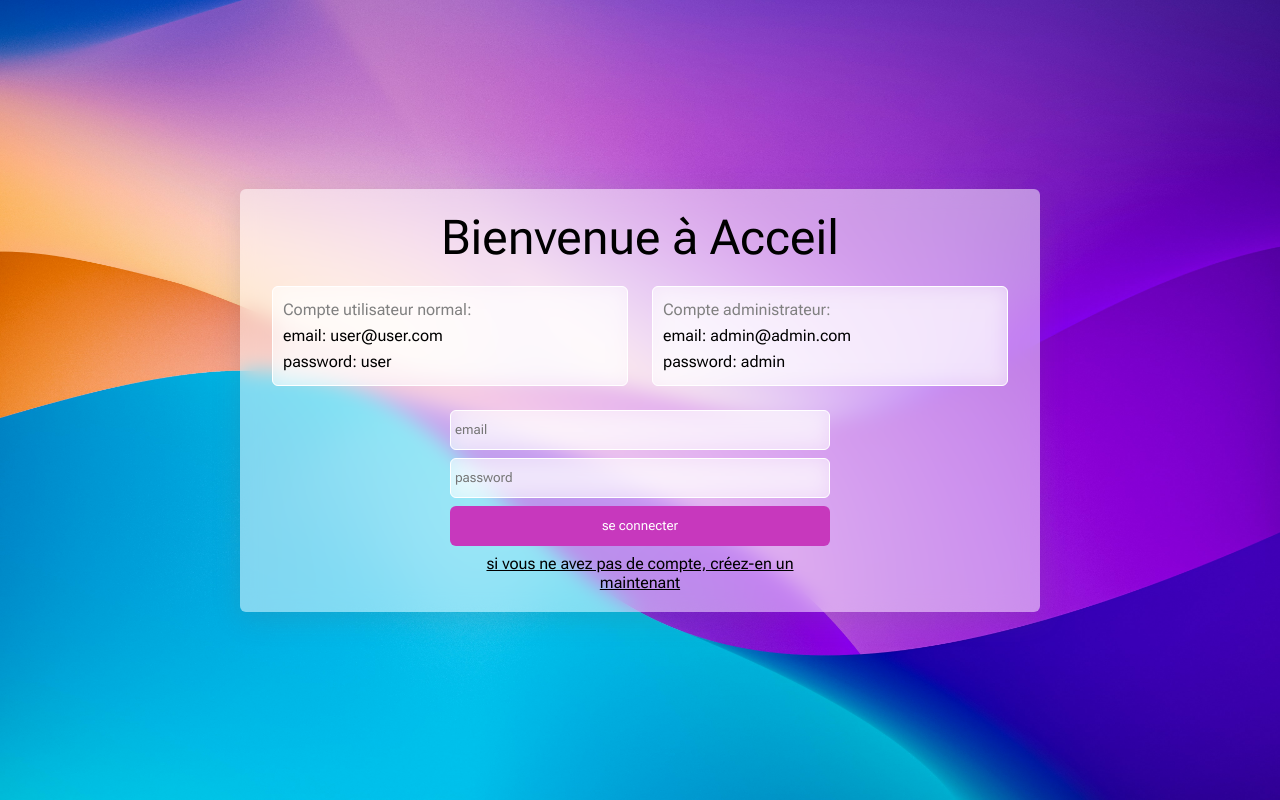
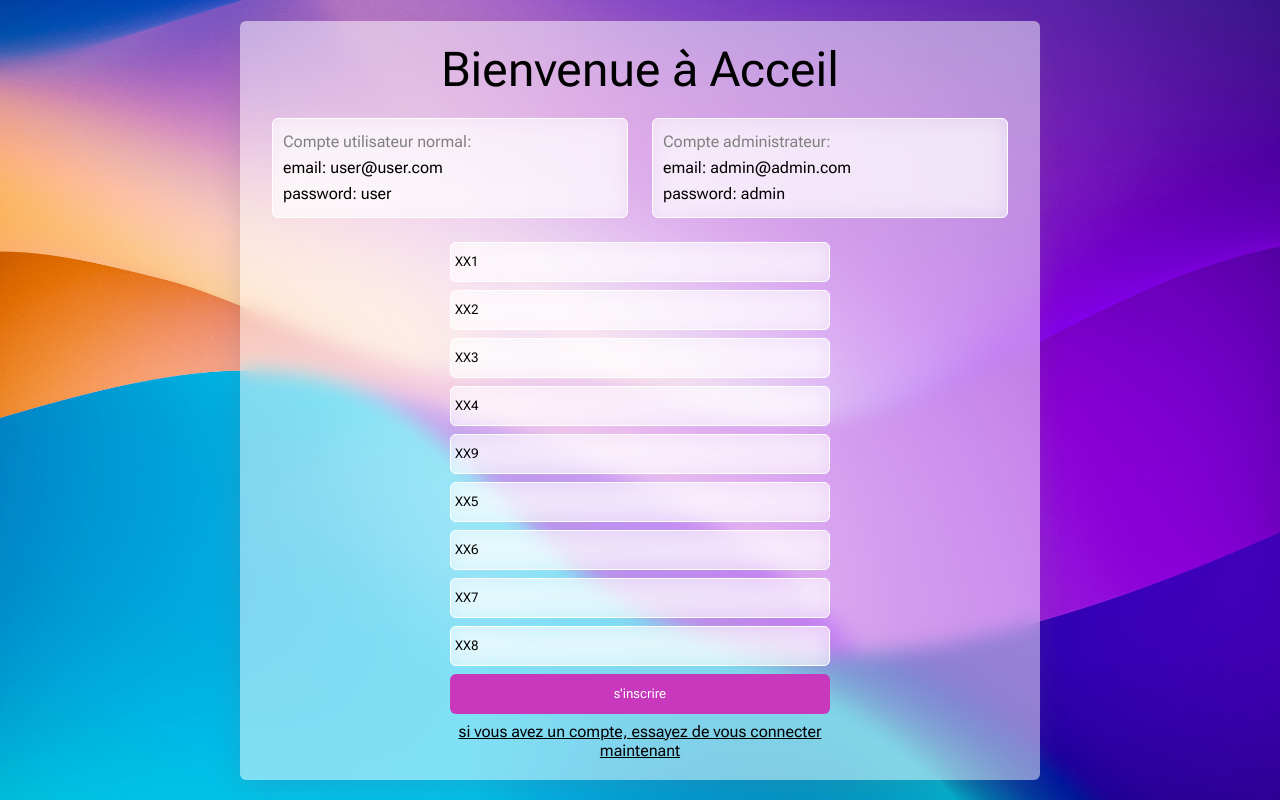
Before and after one commit to wailsonlucas/nextjs-react-univ-app, a Next.js app: page / in a window 1280 px wide. Built offline with nearby package versions, Linux system fonts and the light colour scheme.

Commit message:
building login and signup systems

```diff
--- a/package.json
+++ b/package.json
@@ -13,6 +13,8 @@
     "@emotion/styled": "^11.11.5",
     "@mui/icons-material": "^5.15.18",
     "@mui/material": "^5.15.18",
+    "@mui/x-date-pickers": "^7.5.1",
+    "dayjs": "^1.11.11",
     "next": "14.1.0",
     "pg": "^8.11.5",
     "react": "^18",
--- /dev/null
+++ b/src/pages/api/add-doc.js
@@ -0,0 +1,7 @@
+let pool = require('./database')
+
+export default function handler(req, res) {
+	let docs_list = req.body
+	console.log(docs_list)
+	res.status(200).end()
+}
--- /dev/null
+++ b/src/pages/api/database.js
@@ -0,0 +1,22 @@
+const { Pool } = require('pg')
+
+// const pool= new Pool({user: 'postgres',host: 'localhost',database: 'db',password: 'aaa',port: 5432});
+// const pool = new Pool({connectionString: process.env.POSTGRES_URL});
+
+let local_config = {
+	user: 'postgres',
+	host: 'localhost',
+	database: 'home1',
+	password: 'aaa',
+	port: 5432
+}
+
+let vercel_config = {
+	connectionString: process.env.POSTGRES_URL
+}
+
+let environment = process.env.ENVIRONMENT
+
+let pool = new Pool( environment === 'production' ? vercel_config : local_config)
+
+module.exports = pool
--- a/src/pages/api/hello.js
+++ /dev/null
@@ -1,5 +0,0 @@
-// Next.js API route support: https://nextjs.org/docs/api-routes/introduction
-
-export default function handler(req, res) {
-  res.status(200).json({ name: "John Doe" });
-}
--- /dev/null
+++ b/src/pages/api/signup.js
@@ -0,0 +1,52 @@
+import pool from './database'
+
+export default async function handler(req, res) {
+    try {
+        let {
+        n_inscription,
+        nom,
+        prenom ,
+        date_n_time_birth ,
+        national_id,
+        date_publication,
+        a_propos,
+        adresse,
+        specialite
+      } = req.body
+
+      // console.log(req.body)
+      let qry = `INSERT INTO users(n_inscription,
+        nom,
+        prenom,
+        date_n_time_birth,
+        national_id,
+        date_publication,
+        a_propos,
+        adresse,
+        specialite)
+      VALUES('${n_inscription}','${nom}','${prenom}','${date_n_time_birth}','${national_id}','${date_publication}','${a_propos}','${adresse}','${specialite}')RETURNING *;`
+
+      let result = await pool.query(qry)
+      // console.log(result.rows)
+      res.status(200).end()
+
+    }catch(err){
+        console.error(err)
+    }
+}
+
+
+
+
+
+
+
+// 775533
+// yassine
+// hamza
+// 01/01/1998
+// informatic
+// 0000778
+// /10/4/2024
+// accune props
+// Algeria
--- a/src/pages/index.jsx
+++ b/src/pages/index.jsx
@@ -1,12 +1,131 @@
+import { useRouter } from 'next/router'
 import s from "@/styles/Home.module.css";
 import { useState } from 'react'
 import Image from 'next/image'
+//MUI
+import Alert from '@mui/material/Alert';
+import ErrorOutlineIcon from '@mui/icons-material/ErrorOutline';
 
 
 export default function Home() {
-  let [loginUI, setLoginUI] = useState(true)
+  let router = useRouter()
+  let [loginUI, setLoginUI] = useState(false)
+  let [login, setLogin] = useState({
+    nom:null,
+    n_inscription:null
+  })
+  let [signup, setSignup] = useState({
+    n_inscription: "XX1",
+    nom: "XX2",
+    prenom: "XX3" ,
+    date_n_time_birth:"XX4" ,
+    national_id: "XX5",
+    date_publication: "XX6",
+    a_propos: "XX7",
+    adresse: "XX8",
+    specialite: "XX9",
+  })
+  let [alert, setAlert] = useState({
+    state:false,
+    message:null,
+    severit:null
+  })
+
+  async function handleSignup(){
+    try {
+      let {
+        n_inscription,
+        nom,
+        prenom ,
+        date_n_time_birth ,
+        national_id,
+        date_publication,
+        a_propos,
+        adresse,
+        specialite
+      } = signup
+
+      if(!n_inscription ||
+        !nom ||
+        !prenom||
+        !date_n_time_birth ||
+        !national_id ||
+        !date_publication ||
+        !a_propos ||
+        !adresse ||
+        !specialite) return setAlert({
+          state:true,
+          message:"veuillez remplir tous les champs",
+          severit:"error"
+        })
+
+        let req = await fetch('/api/signup', {
+          method: "POST",
+          headers: {
+            'content-type':'application/json'
+          },
+          body: JSON.stringify(signup)
+        })
+        setSignup({
+           n_inscription: null,
+            nom: null,
+            prenom: null,
+            date_n_time_birth:null,
+            national_id: null,
+            date_publication: null,
+            a_propos: null,
+            adresse: null,
+            specialite: null
+        })
+        if(req.ok) setLoginUI(true)
+
+    }catch(err){
+      console.error(err)
+    }
+  }
+
+  async function handleLogin(){
+    try {
+      let {
+        n_inscription,
+        nom
+      } = login
+
+      if(!n_inscription ||
+        !nom
+        ) return setAlert({
+          state:true,
+          message:"veuillez remplir tous les champs",
+          severit:"error"
+        })
+
+        let req = await fetch('/api/login', {
+          method: "POST",
+          headers: {
+            'content-type':'application/json'
+          },
+          body: JSON.stringify(login)
+        })
+        setSignup({
+           n_inscription: null,
+            nom: null
+        })
+        if(req.ok) router.push('/profile')
+
+    }catch(err){
+      console.error(err)
+    }
+  }
 
   return (
+    <>
+      {alert.state&&<Alert onClick={() => setAlert({
+        state:false,
+        message:null,
+        severity:null
+      })} icon={<ErrorOutlineIcon fontSize="inherit" />} severity="error" variant="filled">
+        {alert.message}
+      </Alert>}
     <div className={s.container}>
       <Image
         src="/index.jpg"
@@ -34,28 +153,29 @@ export default function Home() {
             {
               loginUI?
               <div>
-                <input type="email" placeholder="email"/>
-                <input type="password" placeholder="password"/>
+                <input name="nom" value={signup.n_inscription} onChange={(e) => setLogin(prev => ({...prev, [e.target.name]:e.target.value}))} type="text" placeholder="Entrer votre nom"/>
+                <input name="n_inscription" value={signup.n_inscription} onChange={(e) => setLogin(prev => ({...prev, [e.target.name]:e.target.value}))} type="text" placeholder="Entrer le mot de pass"/>
                 <button>se connecter</button>
                 <p onClick={() => setLoginUI(false)} className={s.suggest}>si vous ne avez pas de compte, créez-en un maintenant</p>
               </div>
               :
               <div>
-                <input type="email" placeholder="Entrer votre n_inscription"/>
-                <input type="email" placeholder="Entrer votre Nom"/>
-                <input type="email" placeholder="Entrer votre Prenom"/>
-                <input type="email" placeholder="Date et lieu de naissance"/>
-                <input type="password" placeholder="Spécialité"/>
-                <input type="password" placeholder="Numéro de cart national"/>
-                <input type="password" placeholder="Date de publication"/>
-                <input type="password" placeholder="A propos de votre cercle"/>
-                <input type="password" placeholder="Adresse"/>
-                <button>se connecter</button>
+                <input name="n_inscription" value={signup.n_inscription} onChange={(e) => setSignup(prev => ({...prev, [e.target.name]:e.target.value}))} type="text" placeholder="Entrer votre n_inscription"/>
+                <input name="nom" value={signup.nom} onChange={(e) => setSignup(prev => ({...prev, [e.target.name]:e.target.value}))} type="text" placeholder="Entrer votre Nom"/>
+                <input name="prenom" value={signup.prenom} onChange={(e) => setSignup(prev => ({...prev, [e.target.name]:e.target.value}))} type="text" placeholder="Entrer votre Prenom"/>
+                <input name="date_n_time_birth" value={signup.date_n_time_birth} onChange={(e) => setSignup(prev => ({...prev, [e.target.name]:e.target.value}))} type="text" placeholder="Date et lieu de naissance"/>
+                <input name="specialite" value={signup.specialite} onChange={(e) => setSignup(prev => ({...prev, [e.target.name]:e.target.value}))} type="text" placeholder="Spécialité"/>
+                <input name="national_id" value={signup.national_id} onChange={(e) => setSignup(prev => ({...prev, [e.target.name]:e.target.value}))} type="text" placeholder="Numéro de cart national"/>
+                <input name="date_publication" value={signup.date_publication} onChange={(e) => setSignup(prev => ({...prev, [e.target.name]:e.target.value}))} type="text" placeholder="Date de publication"/>
+                <input name="a_propos" value={signup.a_propos} onChange={(e) => setSignup(prev => ({...prev, [e.target.name]:e.target.value}))} type="text" placeholder="A propos de votre cercle"/>
+                <input name="adresse" value={signup.adresse} onChange={(e) => setSignup(prev => ({...prev, [e.target.name]:e.target.value}))} type="text" placeholder="Adresse"/>
+                <button onClick={handleSignup}>s'inscrire</button>
                 <p onClick={() => setLoginUI(true)} className={s.suggest}>si vous avez un compte, essayez de vous connecter maintenant</p>
               </div>
             }
           </div>
       </div>
     </div>
+    </>
   );
 }
--- a/src/styles/Home.module.css
+++ b/src/styles/Home.module.css
@@ -64,6 +64,7 @@
   border:0;
   color:#fff;
   border-radius: 6px;
+  cursor: pointer;
 }
 .suggest {
   text-decoration: underline;
```
Also changed, not shown: src/pages/profile.jsx (+88 -9 lines), src/styles/profile.module.css (+31 -0 lines), 1 other file (tests, documents, lock files or other folders).
